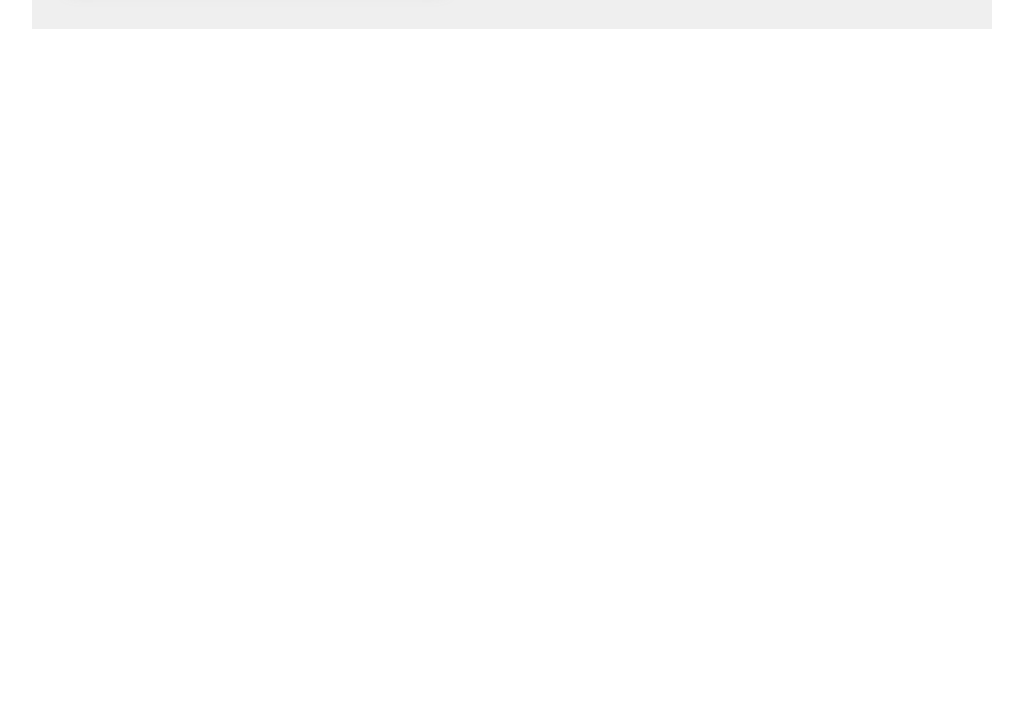
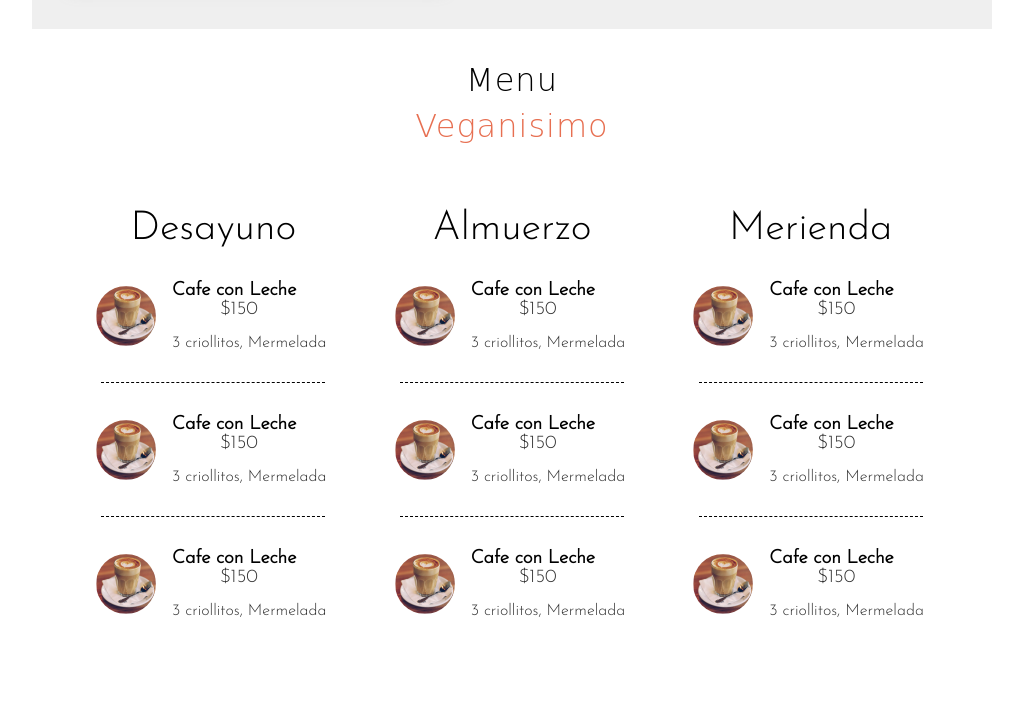
Before and after one commit to CCylk/Resto, a plain HTML site: page index.html in a window 1280 px wide. Shown: the part 1457-2172 px from the top of the page, without its empty margins (128-1151 px from the left). Before the commit the page ends 1486 px from the top, so only its background shows below. Drawn offline with Linux system fonts and the light colour scheme; a web font is replaced by a local one.

Commit message:
add menu section

```diff
--- a/index.html
+++ b/index.html
@@ -80,6 +80,85 @@
       </article>
     </section>
     <!-- specialities end-->
+    <!-- menu start-->
+    <section class="menu">
+    <h2 class="section-title">Menu <span>Veganisimo</span></h2>
+    <section class="menu-container">
+      <section>
+        <h3 class="menu-title">Desayuno</h3>
+        <article class="menu-item">
+          <img src="img/cappuccino.png" alt="">
+          <section>
+            <h3>Cafe con Leche <span>$150</span></h3>
+            <p>3 criollitos, Mermelada</p>
+          </section>
+        </article>
+        <article class="menu-item">
+          <img src="img/cappuccino.png" alt="">
+          <section>
+            <h3>Cafe con Leche <span>$150</span></h3>
+            <p>3 criollitos, Mermelada</p>
+          </section>
+        </article>
+        <article class="menu-item">
+          <img src="img/cappuccino.png" alt="">
+          <section>
+            <h3>Cafe con Leche <span>$150</span></h3>
+            <p>3 criollitos, Mermelada</p>
+          </section>
+        </article>
+      </section>
+    <!--Almuerzo-->
+    <section>
+      <h3 class="menu-title">Almuerzo</h3>
+      <article class="menu-item">
+        <img src="img/cappuccino.png" alt="">
+        <section>
+          <h3>Cafe con Leche <span>$150</span></h3>
+          <p>3 criollitos, Mermelada</p>
+        </section>
+      </article>
+      <article class="menu-item">
+        <img src="img/cappuccino.png" alt="">
+        <section>
+          <h3>Cafe con Leche <span>$150</span></h3>
+          <p>3 criollitos, Mermelada</p>
+        </section>
+      </article>
+      <article class="menu-item">
+        <img src="img/cappuccino.png" alt="">
+        <section>
+          <h3>Cafe con Leche <span>$150</span></h3>
+          <p>3 criollitos, Mermelada</p>
+        </section>
+      </article>
+    </section>
+    <!--Merienda-->
+    <section>
+      <h3 class="menu-title">Merienda</h3>
+      <article class="menu-item">
+        <img src="img/cappuccino.png" alt="">
+        <section>
+          <h3>Cafe con Leche <span>$150</span></h3>
+          <p>3 criollitos, Mermelada</p>
+        </section>
+      </article>
+      <article class="menu-item">
+        <img src="img/cappuccino.png" alt="">
+        <section>
+          <h3>Cafe con Leche <span>$150</span></h3>
+          <p>3 criollitos, Mermelada</p>
+        </section>
+      </article>
+      <article class="menu-item">
+        <img src="img/cappuccino.png" alt="">
+        <section>
+          <h3>Cafe con Leche <span>$150</span></h3>
+          <p>3 criollitos, Mermelada</p>
+        </section>
+      </article>
+    </section>
+    <!-- menu end-->
   </main>
   <footer></footer>
 </body>
--- a/style.css
+++ b/style.css
@@ -5,21 +5,22 @@ padding: 0;
 }
 
 body {
-  font-family: 'Josefin Sans', sans-serif;
+  font-family: "Josefin Sans", sans-serif;
 }
 
-main, header{
+main,
+header {
   padding: 1rem;
 }
 
-img{
-  width:100%;
+img {
+  width: 100%;
 }
 
 .section-title {
   text-align: center;
-  margin:2rem auto;
-  font-family: 'Rancho', cursive;
+  margin: 2rem auto;
+  font-family: "Rancho", cursive;
   letter-spacing: 1px;
   font-size: 2rem;
   font-weight: lighter;
@@ -48,7 +49,7 @@ header nav ul li {
   display: inline;
   font-size: 2.5rem;
   letter-spacing: 2px;
-  font-family: 'Rancho', cursive;
+  font-family: "Rancho", cursive;
 }
 
 #burger-menu {
@@ -58,12 +59,11 @@ font-size: 1.6rem;
 }
 /* header style end */
 
-
 /* hero style start */
 .hero-info h1 {
   font-weight: lighter;
   font-size: 3.5rem;
-  color: rgb(50,50,50);
+  color: rgb(50, 50, 50);
   margin: 3rem 0;
 }
 
@@ -72,7 +72,7 @@ font-size: 1.6rem;
 }
 
 #hero-buttons {
-  display:flex;
+  display: flex;
   justify-content: space-around;
 }
 
@@ -92,20 +92,19 @@ margin-right: 15%;
   font-size: 1rem;
 }
 
-.hero-info img{
+.hero-info img {
   margin: 3rem 0;
 }
 /* hero style end */
 
 /* specialities style start */
 .speciality-category {
-color:#e76f51;
+  color: #e76f51;
   font-size: 0.9rem;
   margin-top: 1rem;
   margin-bottom: 1rem;
   padding-bottom: 0.5rem;
   position: relative;
-
 }
 .speciality-category::after {
   content: "";
@@ -120,7 +119,6 @@ position: relative;
   font-size: 1.1rem;
   font-weight: 700;
   padding-bottom: 1rem;
-
 }
 .speciality-title {
   font-size: 2.6rem;
@@ -146,16 +144,65 @@ position: relative;
   margin-bottom: 1rem;
 }
 .speciality-img {
-  box-shadow: 5px 5px 15px rgba(200,200,200,0.8);
+  box-shadow: 5px 5px 15px rgba(200, 200, 200, 0.8);
 }
 /* specialities style end */
 
+/* menu style start */
+.menu-title {
+  font-size: 2.5rem;
+  font-weight: lighter;
+}
 
+.menu-item {
+  display: flex;
+  margin: 2rem 0;
+  position: relative;
+  align-items: center;
+  padding: 0 2rem 2rem 2rem;
+}
+
+.menu-item::after {
+  content: "";
+  position: absolute;
+  bottom: 0;
+  left: 0;
+  right: 0;
+  height: 0.5rem;
+  border-bottom: 1px dashed black;
+}
+
+.menu-item:last-child::after {
+  border: none;
+}
+
+.menu-item img {
+  width: 60px;
+  height: 60px;
+  border-radius: 30px;
+  margin-right: 1rem;
+}
+
+.menu-item section h3 {
+  margin-bottom: 1rem;
+}
+
+.menu-item section h3 span {
+  margin-left: 3rem;
+  font-weight: lighter;
+  color: #333333;
+}
+
+.menu-item p {
+  color: #333333;
+}
+
+/* menu style end */
 
 /* header style start */
 /* header style end */
-@media screen and (min-width:725px) {
-  body{
+@media screen and (min-width: 725px) {
+  body {
     max-width: 960px;
     margin: 0 auto;
   }
@@ -164,7 +211,7 @@ position: relative;
   }
   header nav ul {
     display: flex;
-    justify-content:space-between;
+    justify-content: space-between;
     align-items: center;
   }
   header nav ul li {
@@ -178,7 +225,6 @@ position: relative;
   .hero {
     display: flex;
     padding: 1rem;
-
   }
   .hero-info {
     padding: 1rem;
@@ -190,17 +236,17 @@ position: relative;
     justify-content: flex-start;
   }
   #hero-image {
-width:375px;
+    width: 375px;
   }
   .specialities {
     padding: 2rem;
-    background-color: #EFEFEF;
+    background-color: #efefef;
   }
   .speciality-item {
-display:flex;
-align-items:center ;
+    display: flex;
+    align-items: center;
     gap: 4rem;
-margin-bottom: 2reml
+    margin-bottom: 2reml;
   }
   .speciality-img {
     width: 375px;
@@ -213,9 +259,23 @@ margin-bottom: 2reml
     margin-bottom: 1rem;
   }
   .speciality-item:last-child .speciality-img {
-    order:1;
+    order: 1;
   }
   .speciality-item:last-child .speciality-info {
-    order:2;
+    order: 2;
+  }
+
+  .menu-container {
+    display: flex;
+    padding: 2rem;
+  }
+
+  .menu-title {
+    text-align: center;
+  }
+
+  .menu-item::after {
+    width: 75%;
+    margin: 0 auto;
   }
 }
```
Lines whose indentation alone changed are shown as unchanged.
